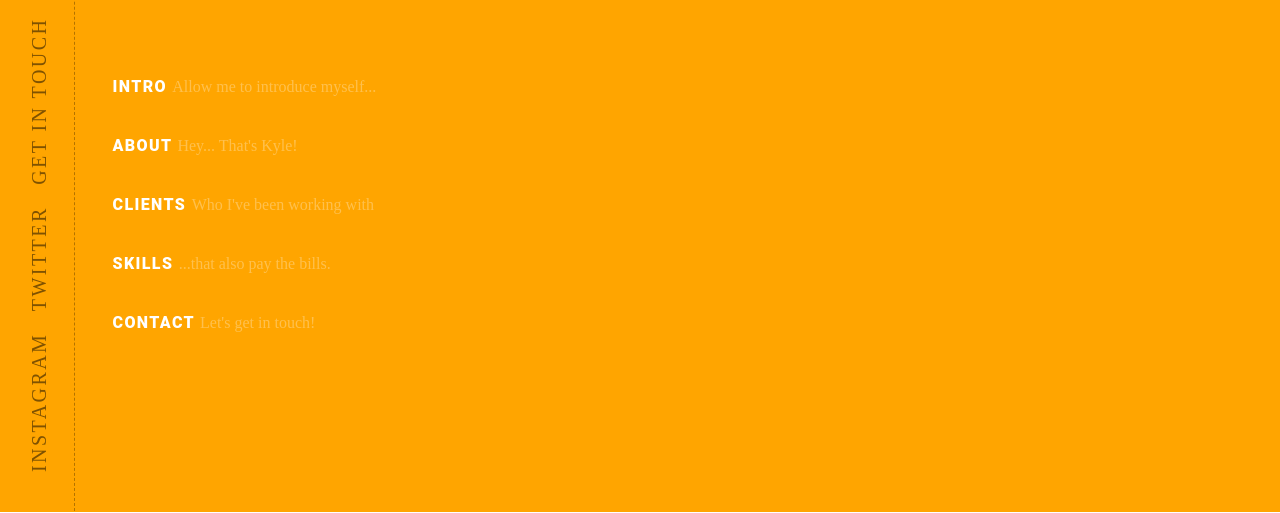
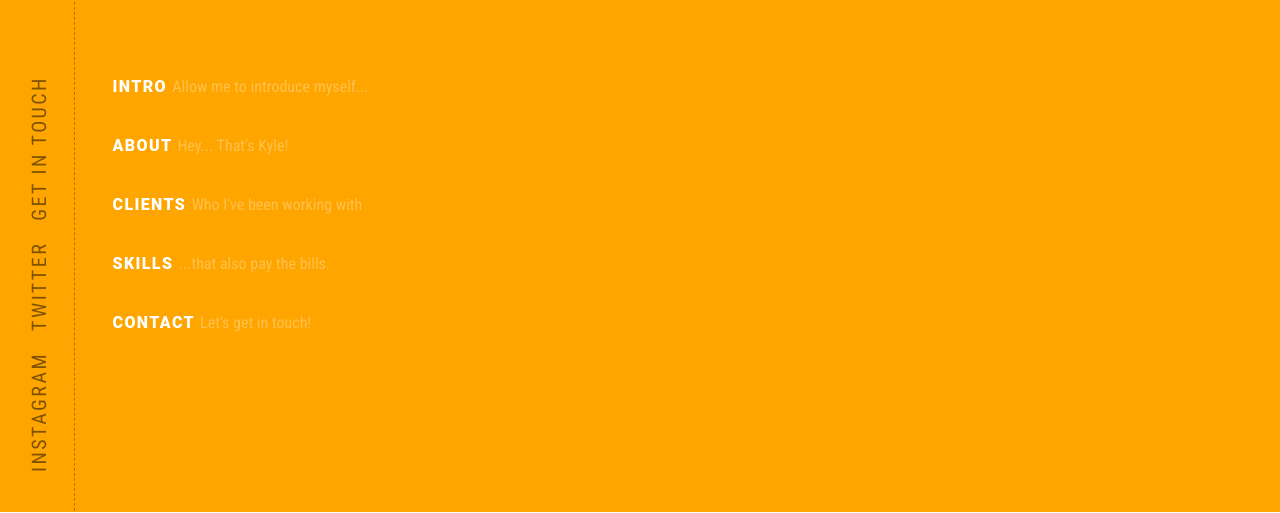
Before and after one commit to kyleofwilliams/kyleofwilliams.github.io, a plain HTML site: page index.html in a window 1280 px wide. Shown: the part 289-802 px from the top of the page. Drawn offline with Linux system fonts and the light colour scheme.

Commit message:
Style Updates

```diff
--- a/style.css
+++ b/style.css
@@ -1,6 +1,7 @@
+@import url("https://fonts.googleapis.com/css?family=Roboto+Condensed|Roboto");
 html {
   box-sizing: border-box;
-  font-family: "ff-meta-serif-web-pro", serif;
+  font-family: "Roboto Condensed", serif;
   color: #555;
   font-size: 16px;
 }
@@ -127,7 +128,7 @@ a {
   width: 75px;
   border-right: 1px dashed rgba(0, 0, 0, 0.3);
   color: rgba(0, 0, 0, 0.8);
-  font-family: "ff-meta-serif-web-pro", serif;
+  font-family: "Roboto Condensed", serif;
   text-transform: uppercase;
   letter-spacing: 0.0875rem;
   font-size: 20px;
@@ -209,7 +210,7 @@ a {
   padding: 0.5em 0 0;
   opacity: 0.3;
   letter-spacing: normal;
-  font-family: "ff-meta-serif-web-pro", serif;
+  font-family: "Roboto Condensed", serif;
   text-transform: none;
 }
 .anchornav a:hover {
@@ -229,7 +230,7 @@ a {
   display: flex;
   flex-flow: nowrap;
   align-items: stretch;
-  min-height: 60vh;
+  min-height: 84vh;
   width: 100%;
   align-content: center;
   padding: 20vh 75px 20vh 112.5px;
@@ -382,6 +383,7 @@ p a {
 }
 p a:hover {
   border-bottom: 0.1875rem solid;
+  color: #3A99D8;
 }
 
 .lead {
@@ -410,7 +412,7 @@ p a:hover {
 .portfolio .link {
   display: block;
   margin: 2em 0 0 0;
-  color: #555;
+  color: #3A99D8;
   letter-spacing: 2px;
   font-size: 12px;
 }
```
